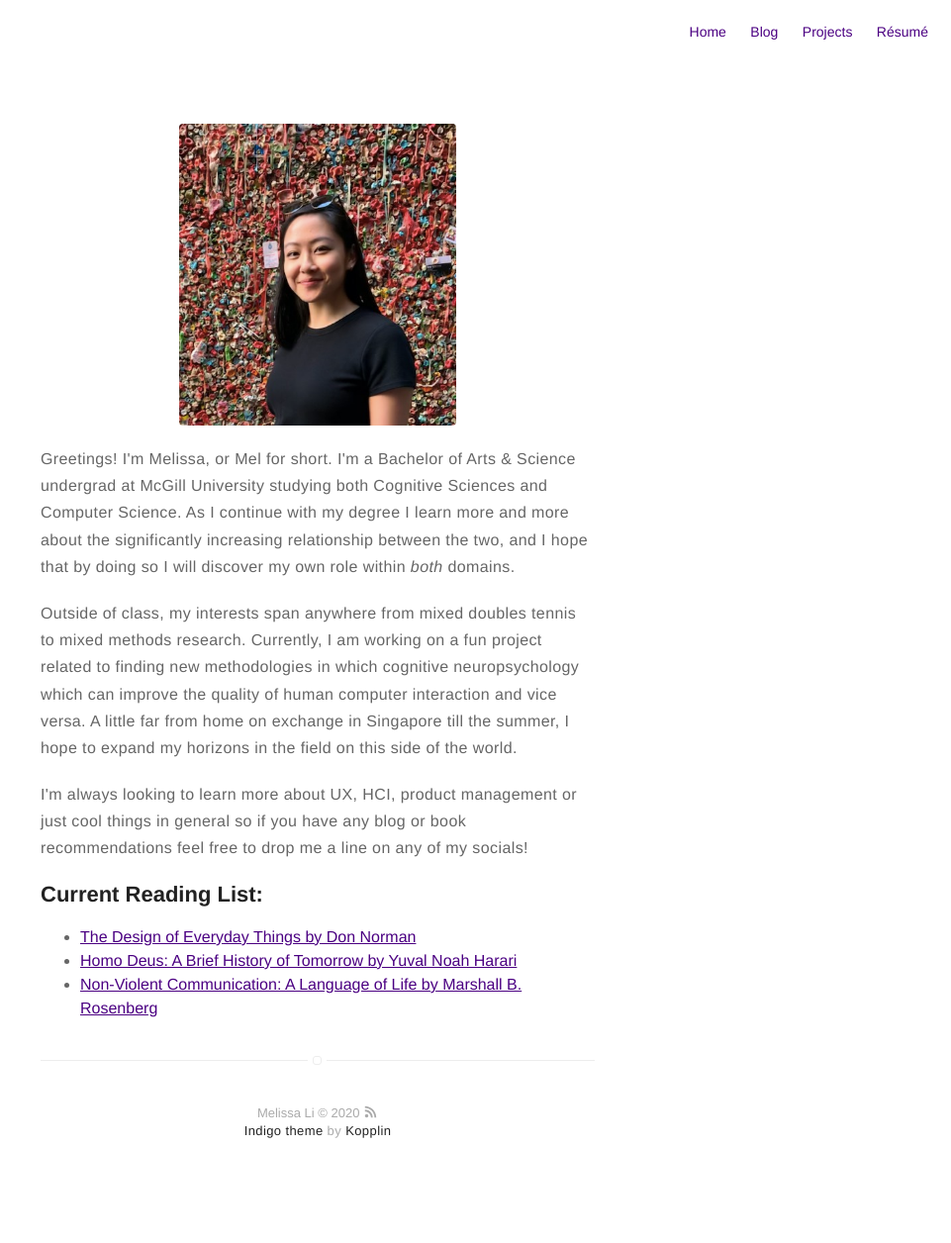
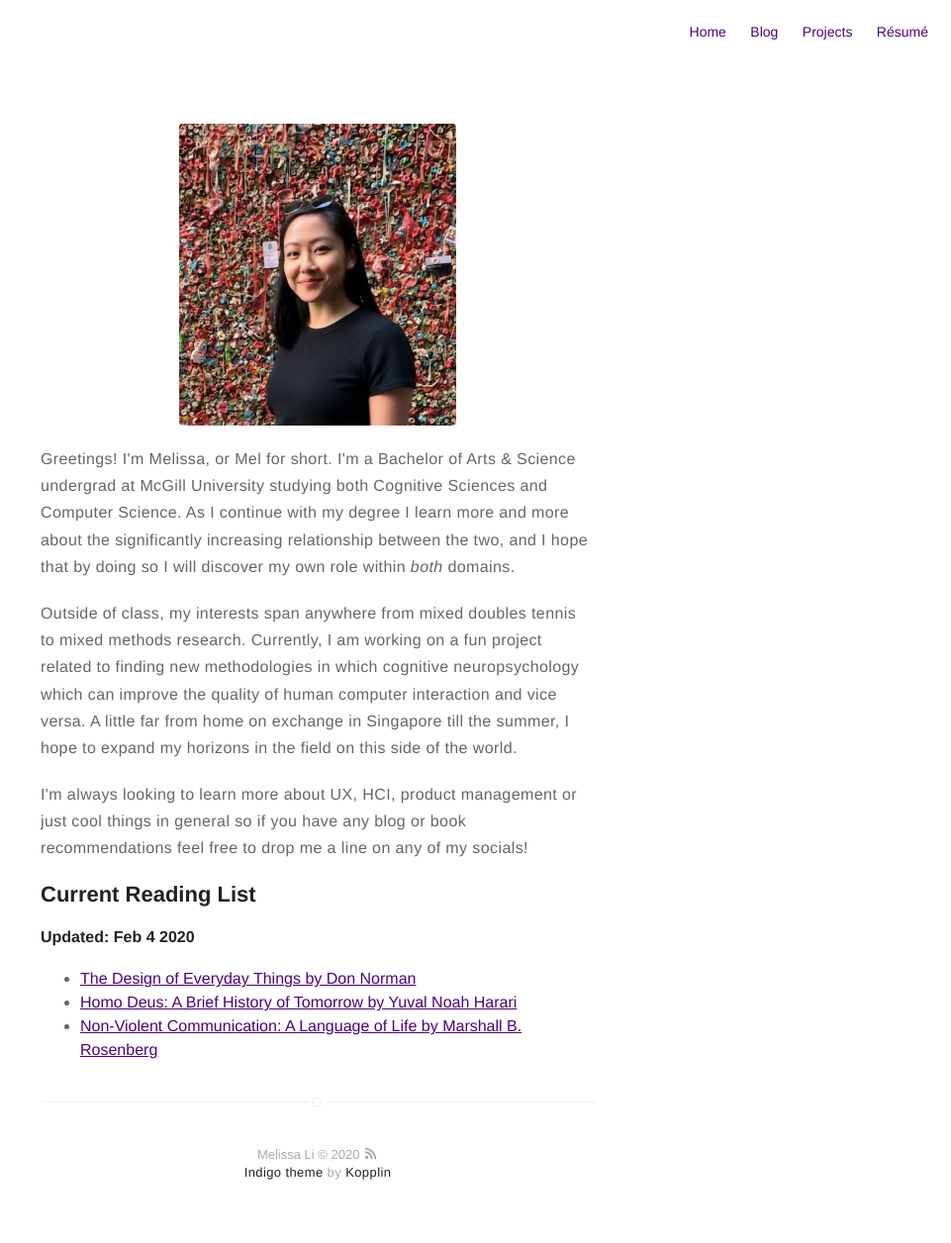
Before and after one commit to im-mel/im-mel.github.io, a Jekyll site: the page built from about.md, in a window 1280 px wide. Shown: the whole page at 99% size, without its empty margins (319-1280 px from the left). Built offline with Jekyll 4.4.1, drawn with Linux system fonts in a browser that asks for light colours; before the commit the page ends 1214 px from its top, so only the background shows below that.

Commit message:
Update about.md

```diff
--- a/about.md
+++ b/about.md
@@ -10,7 +10,8 @@ layout: page
 
 <p> I'm always looking to learn more about UX, HCI, product management or just cool things in general so if you have any blog or book recommendations feel free to drop me a line on any of my socials! </p>
 
-<h2> Current Reading List: </h2>
+<h2> Current Reading List </h2>
+#### Updated: Feb 4 2020
 <ul class = "reading-list">
 	<li><a href= "https://mitpress.mit.edu/books/design-everyday-things">The Design of Everyday Things by Don Norman</a></li>
 	<li><a href="https://books.google.com.sg/books?id=dWYyCwAAQBAJ&printsec=frontcover&dq=homo+deus+a+brief+history+of+tomorrow&hl=en&sa=X&redir_esc=y#v=onepage&q=homo%20deus%20a%20brief%20history%20of%20tomorrow&f=false">Homo Deus: A Brief History of Tomorrow by Yuval Noah Harari</a></li>
```
